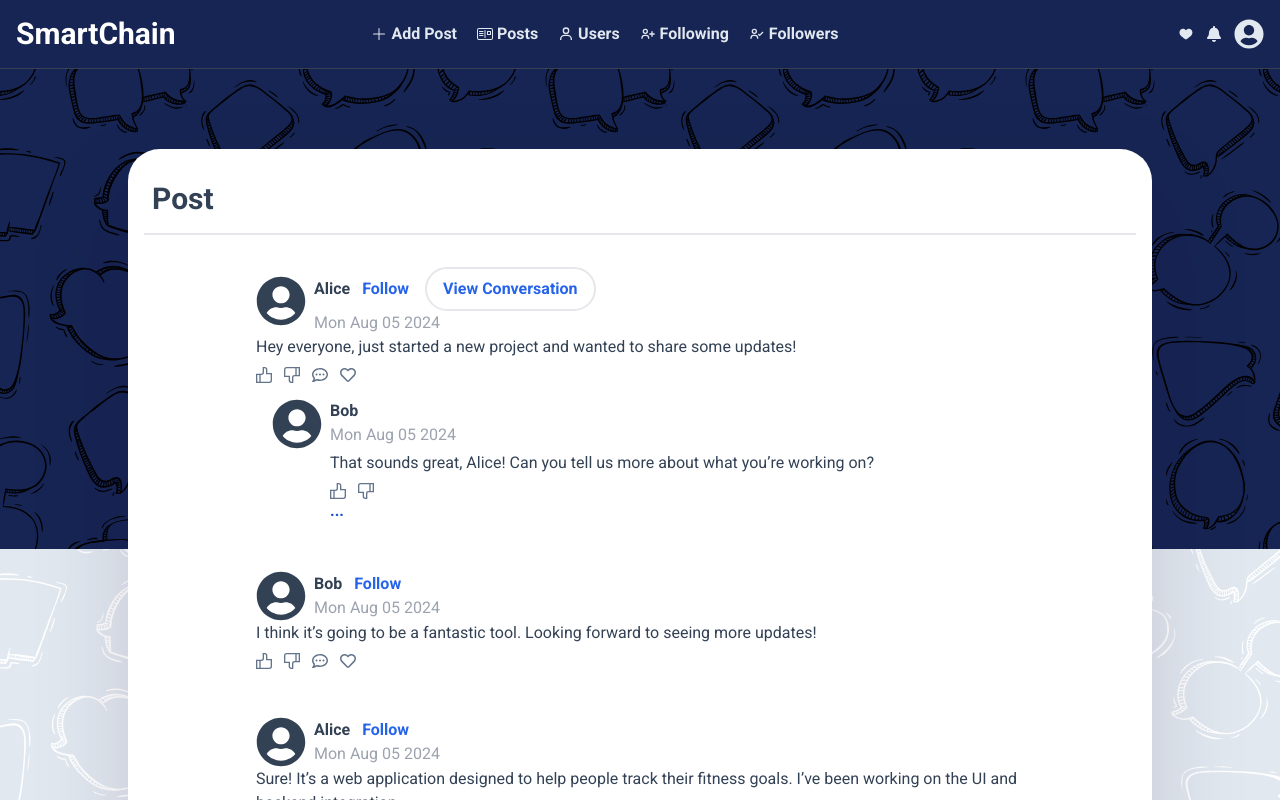
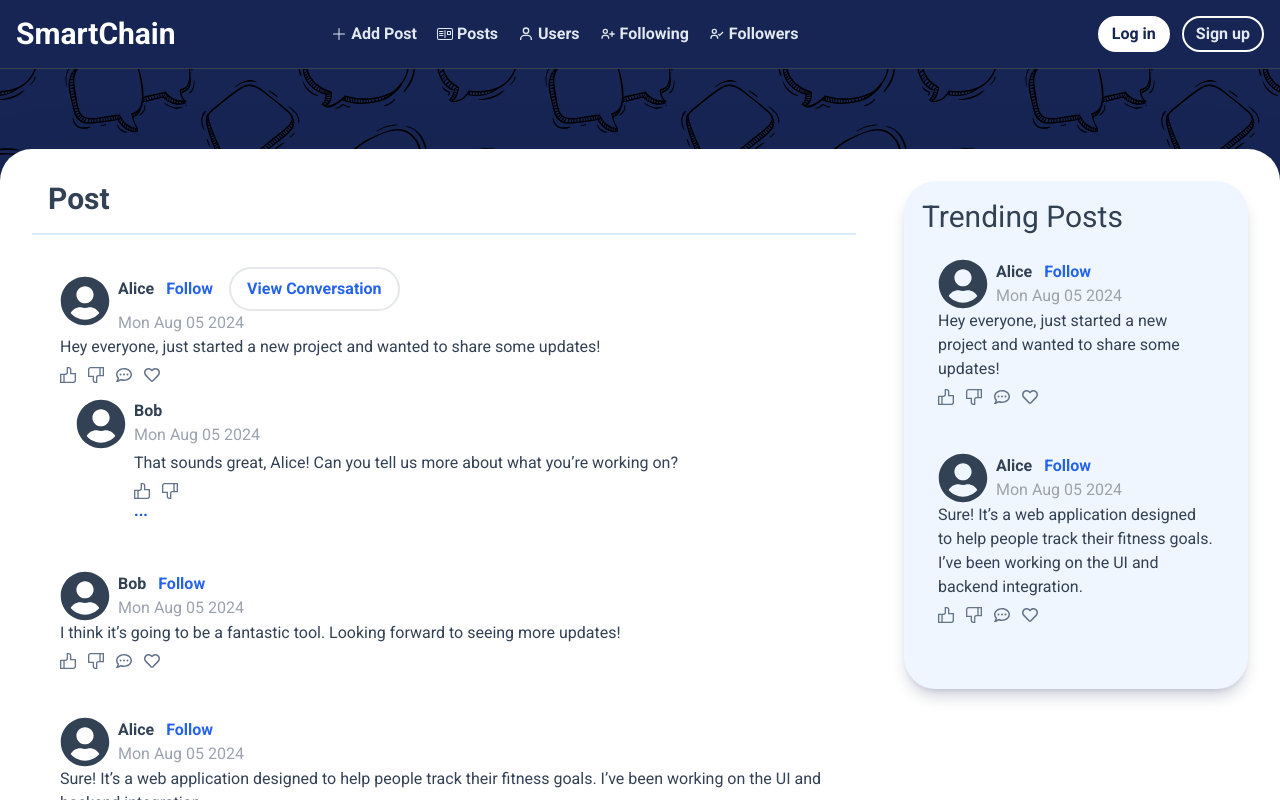
Before and after one commit to XecellencWeb/spark--forum, a React (Vite) app: page /post in a window 1280 px wide. Shown: the top 800 px of the page. Built offline with nearby package versions, Linux system fonts and the light colour scheme.

Commit message:
Add files via upload

```diff
--- a/package.json
+++ b/package.json
@@ -10,6 +10,7 @@
     "preview": "vite preview"
   },
   "dependencies": {
+    "firebase": "^10.13.0",
     "react": "^18.3.1",
     "react-dom": "^18.3.1",
     "react-icons": "^5.2.1",
--- /dev/null
+++ b/src/components/LogIn.tsx
@@ -0,0 +1,39 @@
+import { signInWithEmailAndPassword } from 'firebase/auth'
+import React, { useState } from 'react'
+import { auth } from '../firebase/config'
+
+const LogIn = () => {
+  const [loginData,setLoginData] = useState({
+    email:'',
+    password: ''
+  })
+  return (
+    <form className="flex flex-col gap-2" onSubmit={async(e)=>{
+        e.preventDefault()
+
+        if(!loginData.email || !loginData.password)return alert("Please fill all fields")
+
+        try {
+          await signInWithEmailAndPassword(auth,loginData.email,loginData.password)
+        } catch (error) {
+
+        }
+
+      }}
+
+      >
+        <h2 className="text-3xl max-sm:text-2xl font-bold text-center mb-4">Log in to your account</h2>
+        <label htmlFor="email">
+          <h3 className="font-semibold">Email</h3>
+          <input onChange={(e)=>setLoginData(prev=>({...prev,email:e.target.value}))} type="text" className="border-[1px] rounded-lg border-gray-700 w-full p-2 focus:border-blue-950 focus:border-2 outline-none" />
+        </label>
+        <label htmlFor="password">
+          <h3 className="font-semibold">Password</h3>
+          <input onChange={(e)=>setLoginData(prev=>({...prev,password:e.target.value}))} type="text" className="border-[1px] rounded-lg border-gray-700 w-full p-2 focus:border-blue-950 focus:border-2 outline-none" />
+        </label>
+        <button className="bg-blue-950 w-full py-2 rounded-xl text-white font-bold hover:bg-blue-700">Log In</button>
+      </form>
+  )
+}
+
+export default LogIn
--- a/src/components/PageFrame.tsx
+++ b/src/components/PageFrame.tsx
@@ -1,13 +1,40 @@
 import React from "react";
+import { PostTemplate, thread } from "../page/PostPage";
+
+
+const TrendingPost = ()=>{
+  return <div className=" mt-6 mx-4 mb-4 ">
+  {thread.filter(a=>a.createdBy==='current').map(a=>({...a,comments:[]})).map((post) => (
+    <PostTemplate post={post}/>
+  ))}
+</div>
+}
+
+const Searcher = ()=>{
+  return <input type="search" placeholder="Search users..." className="px-4 py-2 rounded-full max-w-72 w-full border-2 border-gray-300" />
+}
 
 const PageFrame = ({ heading, Page }: { heading: string; Page: React.FC }) => {
   return (
-    <div className="page-frame p-4">
-      <h2 className="font-bold lg:text-3xl text-2xl border-b-2 border-gray-200 pl-2 py-4">
+    <div className="flex flex-wrap gap-12  p-8 page-frame">
+      <div className="basis-[50rem] grow">
+        <div className="flex justify-between flex-wrap border-b-2 border-blue-100 pb-4 px-4">
+      <h2 className="font-bold lg:text-3xl text-2xl  flex ">
         {heading}
       </h2>
+      {heading.toLowerCase() === 'users' && <Searcher/>}
+      </div>
       <div className="mx-2 py-4 page-content">
         <Page />
+      </div>
+      </div>
+      <div className="shrink basis-[20rem] grow">
+        <div className="sticky top-8">
+          <div className="rounded-[2rem] border-2 border-blue-50 shadow-lg shadow-blue-950/20 p-4 bg-blue-50 page-content">
+        <h3 className=" text-2xl lg:text-3xl">Trending Posts</h3>
+        <TrendingPost/>
+        </div>
+        </div>
       </div>
     </div>
   );
--- /dev/null
+++ b/src/components/Popup.tsx
@@ -0,0 +1,15 @@
+import { ReactNode } from "react"
+
+
+const Popup = ({children,open}:{children:ReactNode,open:boolean}) => {
+  return (
+   open && <div className="fixed z-50 inset-0 bg-black bg-opacity-80 backdrop-blur-xl grid place-content-center">
+    <div className="bg-white rounded-3xl shadow-2xl p-8 mx-4">
+        {children}
+    </div>
+   </div>
+
+  )
+}
+
+export default Popup
--- /dev/null
+++ b/src/components/SignUp.tsx
@@ -0,0 +1,58 @@
+import React, { useState } from 'react'
+import Select from 'react-select'
+import { role_data } from '../page/ProfilePage'
+import { createUserWithEmailAndPassword } from 'firebase/auth'
+import { auth, db } from '../firebase/config'
+import { addDoc, collection } from 'firebase/firestore'
+
+const SignUp = () => {
+   const [signupData,setSignupData] = useState({
+    username:"",
+    email: "",
+    password: "",
+    role: ""
+   })
+
+  return (
+    <form className="flex flex-col gap-2" onSubmit={async(e)=>{
+        e.preventDefault()
+        const {email,password} = signupData
+        try {
+        await createUserWithEmailAndPassword(auth,email,
+          password)
+        } catch (error:any) {
+          return alert(error.message)
+        }
+
+        try {
+          await addDoc(collection(db,'users'),{...signupData})
+        } catch (error:any) {
+          alert(error.message)
+        }
+
+      }}
+
+      >
+        <h2 className="text-3xl max-sm:text-2xl font-bold text-center mb-4">Create your free account</h2>
+        <label htmlFor="username">
+          <h3 className="font-semibold">Username</h3>
+          <input onChange={(e)=>setSignupData(prev=>({...prev,username:e.target.value}))} type="text" className="border-[1px] rounded-lg border-gray-700 w-full p-2 focus:border-blue-950 focus:border-2 outline-none" />
+        </label>
+        <label htmlFor="email">
+          <h3 className="font-semibold">Email</h3>
+          <input type="text" onChange={(e)=>setSignupData(prev=>({...prev,email:e.target.value}))} className="border-[1px] rounded-lg border-gray-700 w-full p-2 focus:border-blue-950 focus:border-2 outline-none" />
+        </label>
+        <label htmlFor="password">
+          <h3 className="font-semibold">Password</h3>
+          <input onChange={(e)=>setSignupData(prev=>({...prev,password:e.target.value}))} type="password" className="border-[1px] rounded-lg border-gray-700 w-full p-2 focus:border-blue-950 focus:border-2 outline-none" />
+        </label>
+        <label htmlFor="password">
+          <h3 className="font-semibold">Logistics Role</h3>
+          <Select onChange={(option:{value:string,label:string} | null,_)=>setSignupData(prev=>({...prev,role:option?.value as string}))} options={role_data.map(a=>({label:a,value:a}))}/>
+        </label>
+        <button className="bg-blue-950 w-full py-2 rounded-xl text-white font-bold hover:bg-blue-700">Sign Up</button>
+      </form>
+  )
+}
+
+export default SignUp
--- a/src/components/navbar.tsx
+++ b/src/components/navbar.tsx
@@ -1,3 +1,4 @@
+'use client'
 import { useState } from "react";
 import { BiUser, BiUserCheck, BiUserPlus } from "react-icons/bi";
 import { BsPostcard } from "react-icons/bs";
@@ -5,51 +6,133 @@ import { FaBell } from "react-icons/fa";
 import { FaUserCircle } from "react-icons/fa";
 import { PiPlus } from "react-icons/pi";
 import { TiHeartFullOutline } from "react-icons/ti";
-import { Link } from "react-router-dom";
+import { Link, useSearchParams } from "react-router-dom";
+import Popup from "./Popup";
+import { useAuth, UserContextType } from "../context/authContext";
+import Select from "react-select";
+import SignUp from "./SignUp";
+import LogIn from "./LogIn";
+
 
 const NavBar = () => {
- const [navbarClosed, setNavbarClosed] = useState(false)
+  const [navbarClosed, setNavbarClosed] = useState(false);
+
+  const [params,setSearchParams] = useSearchParams()
+
+
+
+  const { currentUser }: Partial<UserContextType> = useAuth();
 
   return (
     <>
+      <Popup open={params.get('auth') === 'true'}>
+        {params.get('signup') === 'true'?
+          <SignUp/>
+        :<LogIn/>}
+
+      </Popup>
       <div className="bg-blue-950 p-4 border-b border-gray-700">
         <div className="container mx-auto flex gap-3 items-center">
           <Link to="/" className="text-3xl font-bold text-white">
             SmartChain
           </Link>
 
-          <div className={`flex mx-auto gap-5 text-slate-200 font-semibold max-lg:fixed left-0 max-lg:inset-y-0 max-lg:text-gray-500 max-lg:bg-white max-lg:p-10 z-10 max-lg:flex-col max-lg:shadow-lg icon-links ${navbarClosed && 'max-lg:-translate-x-full max-lg:opacity-0'} transition-all`}>
+          <div
+            className={`flex mx-auto gap-5 text-slate-200 font-semibold max-lg:fixed left-0 max-lg:inset-y-0 max-lg:text-gray-500 max-lg:bg-white max-lg:p-10 z-10 max-lg:flex-col max-lg:shadow-lg icon-links ${
+              navbarClosed && "max-lg:-translate-x-full max-lg:opacity-0"
+            } transition-all ${!currentUser && "max-lg:pt-24"}`}
+          >
+            {currentUser && (
+              <>
+                <div className="flex gap-3 text-blue-950 items-center mr-auto lg:hidden">
+                  <Link to="/favourite">
+                    <TiHeartFullOutline />
+                  </Link>
+                  <Link to="/notifications">
+                    <FaBell />
+                  </Link>
+                </div>
+                <hr className="mb-8" />
+                <div className="lg:hidden">
+                  <Link to="/profile">
+                    <FaUserCircle /> Profile
+                  </Link>
+                </div>
+              </>
+            )}
 
-          <div className="flex gap-3 text-blue-950 items-center mr-auto lg:hidden">
-            <Link to='/favourite'><TiHeartFullOutline /></Link>
-            <Link to='/notifications'><FaBell /></Link>
-          </div>
-          <hr className="mb-8"/>
-          <div className="lg:hidden">
-          <Link to='/profile'><FaUserCircle /> Profile</Link>
-          </div>
-            <Link to='/'><PiPlus/> Add Post</Link>
-            <Link to='/post'><BsPostcard/> Posts</Link>
-            <Link to='/users'><BiUser/> Users</Link>
-            <Link to='/following'><BiUserPlus/> Following</Link>
-            <Link to='/followers'><BiUserCheck/> Followers</Link>
+            <Link to="/">
+              <PiPlus /> Add Post
+            </Link>
+            <Link to="/post">
+              <BsPostcard /> Posts
+            </Link>
+            <Link to="/users">
+              <BiUser /> Users
+            </Link>
+            <Link to="/following">
+              <BiUserPlus /> Following
+            </Link>
+            <Link to="/followers">
+              <BiUserCheck /> Followers
+            </Link>
 
             <div className="lg:hidden mt-auto text-3xl font-bold text-blue-700">
-            <Link to="/">
-            SmartChain
-          </Link>
-          </div>
+              <Link to="/">SmartChain</Link>
+            </div>
           </div>
 
           <div className="flex gap-3 ml-auto text-slate-200 items-center">
-            <Link to='/favourite'><TiHeartFullOutline /></Link>
-            <Link to='/notifications'><FaBell /></Link>
+            {currentUser ? (
+              <>
+                <Link to="/favourite">
+                  <TiHeartFullOutline />
+                </Link>
+                <Link to="/notifications">
+                  <FaBell />
+                </Link>
+                <div className="max-lg:hidden">
+                  <Link to="/profile">
+                    <FaUserCircle size={30} />
+                  </Link>
+                </div>
+              </>
+            ) : (
+              <>
+                <button
+                  onClick={() => {
+                    setSearchParams({
+                      'auth':'true',
+                      'signup':'false'
+                    });
+                  }}
+                  className="px-3 py-1 bg-white rounded-full text-blue-950 border-white border-2 hover:bg-transparent hover:text-white max-sm:text-[.5rem] font-bold"
+                >
+                  Log in
+                </button>
 
-            <div className="max-lg:hidden">
-            <Link to='/profile'><FaUserCircle size={30} /></Link>
-            </div>
-            <div className={`lg:hidden ${!navbarClosed && 'ring-4 p-1 scale-120 rounded-full'} w-fit flex items-center`}>
-            <button onClick={()=>setNavbarClosed(prev=>!prev)}><FaUserCircle size={30} /></button>
+                <button
+                  onClick={() => {
+                    setSearchParams({
+                      'auth':'true',
+                      'signup':'true'
+                    });
+                  }}
+                  className="px-3 py-1 border-2 border-white rounded-full hover:bg-white hover:text-blue-950 max-sm:text-[.5rem] font-bold"
+                >
+                  Sign up
+                </button>
+              </>
+            )}
+
+            <div
+              className={`lg:hidden ${
+                !navbarClosed && "ring-4 p-1 scale-120 rounded-full"
+              } w-fit flex items-center`}
+            >
+              <button onClick={() => setNavbarClosed((prev) => !prev)}>
+                <FaUserCircle size={30} />
+              </button>
             </div>
           </div>
         </div>
--- /dev/null
+++ b/src/context/authContext.tsx
@@ -0,0 +1,23 @@
+import { createContext, ReactNode, useContext, useState } from "react"
+
+
+const UserContext = createContext({})
+
+export type UserContextType = {
+    currentUser:string,
+    setCurrentUser: ()=>void
+}
+
+const AuthContext = ({children}:{children:ReactNode}) => {
+   const [currentUser,setCurrentUser] = useState()
+
+  return (
+    <UserContext.Provider value={{currentUser,setCurrentUser}}>
+        {children}
+    </UserContext.Provider>
+  )
+}
+
+export const useAuth = ()=>useContext(UserContext)
+
+export default AuthContext
--- /dev/null
+++ b/src/firebase/config.ts
@@ -0,0 +1,24 @@
+// Import the functions you need from the SDKs you need
+import { initializeApp } from "firebase/app";
+import {getAuth} from 'firebase/auth'
+import { getFirestore } from "firebase/firestore";
+
+// TODO: Add SDKs for Firebase products that you want to use
+// https://firebase.google.com/docs/web/setup#available-libraries
+
+// Your web app's Firebase configuration
+// For Firebase JS SDK v7.20.0 and later, measurementId is optional
+const firebaseConfig = {
+  apiKey: "AIzaSyA5TaXar-TQ9OKbjMILReXmFt8FTNDPn_g",
+  authDomain: "spark-forum-296e6.firebaseapp.com",
+  projectId: "spark-forum-296e6",
+  storageBucket: "spark-forum-296e6.appspot.com",
+  messagingSenderId: "381097942564",
+  appId: "1:381097942564:web:976c85a79021c553d702b1",
+  measurementId: "G-R3C8ZXF2L3"
+};
+
+// Initialize Firebase
+const app = initializeApp(firebaseConfig);
+export const auth = getAuth(app)
+export const db = getFirestore(app)
--- a/src/index.css
+++ b/src/index.css
@@ -28,7 +28,7 @@
         @apply flex items-center gap-1;
     }
     .page-frame{
-        @apply rounded-[2rem] max-w-5xl w-full overflow-x-clip mb-20 border-gray-600 mx-auto -mt-[50vh] bg-white;
+        @apply rounded-[2rem] container w-full overflow-x-clip mb-20 border-gray-600 mx-auto -mt-[50vh] bg-white;
         box-shadow: rgba(17, 12, 46, 0.15) 0px 48px 100px 0px;
         translate: 200%;
         opacity: 0;
@@ -45,7 +45,7 @@
     }
 
     .page-content::-webkit-scrollbar-thumb{
-        @apply bg-gray-400 rounded-md;
+        @apply bg-gray-200 rounded-md;
     }
 
 
--- a/src/page/ProfilePage.tsx
+++ b/src/page/ProfilePage.tsx
@@ -2,6 +2,17 @@ import { useState } from "react"
 import { FaUserCircle } from "react-icons/fa"
 import Select from 'react-select'
 import { PostTemplate, thread } from "./PostPage"
+
+export const role_data = [
+  'Logistics Analyst or Manager',
+  'Supply Chain Analyst or Manager',
+  'Fleet Manager',
+  'Warehouse Operations Manager',
+  'Storage and Distribution Manager',
+  'Global Logistics Manager',
+  'Procurement Manager',
+  'Facilities Manager'
+]
 
 const ProfilePage = () => {
 
@@ -22,16 +33,7 @@ const ProfilePage = () => {
         <div className="mb-4">
           <h4 className="font-bold ml-4 mb-1">Logistics Career Role</h4>
           <Select isMulti options={
-            [
-              'Logistics Analyst or Manager',
-              'Supply Chain Analyst or Manager',
-              'Fleet Manager',
-              'Warehouse Operations Manager',
-              'Storage and Distribution Manager',
-              'Global Logistics Manager',
-              'Procurement Manager',
-              'Facilities Manager'
-            ].map(a=>({value:a,label:a}))
+            role_data.map(a=>({value:a,label:a}))
             } />
         </div>
         <button onClick={()=>setEditing(false)} className="bg-blue-500 hover:bg-blue-300 font-bold text-white w-fit block rounded-full px-3 py-2 ml-auto">Submit</button>
```
Also changed, not shown: tsconfig.json (+24 -9 lines), 1 other file (tests, documents, lock files or other folders).
